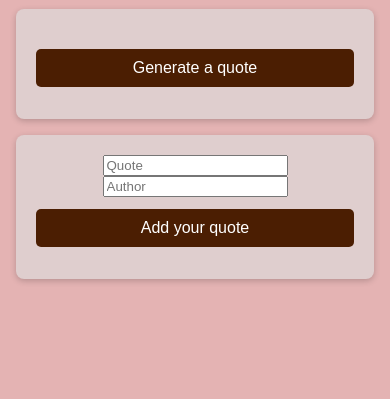
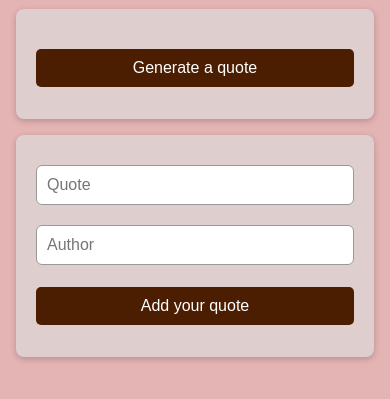
Before and after one commit to Nataliia74/Quote-generator-frontend-and-backend, a plain HTML site: page Frontend/index.html in a window 390 px wide. Shown: the part 95-494 px from the top of the page. Drawn offline with Linux system fonts and the light colour scheme; no server answers.

Commit message:
Changed css for mobile version

```diff
--- a/Frontend/index.html
+++ b/Frontend/index.html
@@ -4,7 +4,7 @@
     <meta charset="UTF-8" />
     <meta name="viewport" content="width=device-width, initial-scale=1.0" />
     <title>Quote generator</title>
-    <link rel="stylesheet" type="text/css" href="style.css"></link>
+    <link rel="stylesheet" type="text/css" href="style.css" />
     <script defer src="quote.js"></script>
   </head>
   <body>
@@ -15,8 +15,8 @@
         <button id="btn" type="button">Generate a quote</button>
       </div>
       <div class="gen_box">
-        <input id="inputAuthor" type="text" min=10 placeholder="Quote">
-        <input id="inputQuote" type="text" placeholder="Author">
+        <input id="inputQuote" type="text" min="10" placeholder="Quote" />
+        <input id="inputAuthor" type="text" placeholder="Author" />
         <button id="btnAdd" type="button">Add your quote</button>
       </div>
     </div>
--- a/Frontend/style.css
+++ b/Frontend/style.css
@@ -6,8 +6,8 @@
 body {
   background-color: #e4b3b3;
   text-align: center;
+  margin: 0;
   padding: 24px;
-  margin: 0;
 }
 
 h1 {
@@ -16,26 +16,34 @@ h1 {
 
 .grid {
   display: grid;
-  grid-template-columns: 1fr 1fr; /* two columns */
-  gap: 40px;
+  grid-template-columns: 1fr 1fr;
+  gap: 24px;
   max-width: 1100px;
   margin: 0 auto;
   width: 100%;
 }
 
-.gen_box,
-.quote_box {
+.quote_box,
+.gen_box {
   background-color: #dfcece;
   padding: 20px;
   border-radius: 8px;
   box-shadow: 0 2px 6px rgba(0, 0, 0, 0.2);
-  margin: 0;
-  overflow-wrap: anywhere;
+  width: 100%;
 }
 
 p {
   font-size: 18px;
   margin-bottom: 20px;
+}
+
+input {
+  width: 100%;
+  padding: 10px;
+  margin: 10px 0;
+  font-size: 16px;
+  border-radius: 6px;
+  border: 1px solid #999;
 }
 
 button {
@@ -46,7 +54,7 @@ button {
   border-radius: 5px;
   background-color: #4b1e02;
   color: white;
-  margin: 20px;
+  margin-top: 12px;
 }
 
 button:hover {
@@ -64,11 +72,6 @@ button:hover {
     gap: 16px;
   }
 
-  .gen_box,
-  .quote_box {
-    max-width: 100%;
-  }
-
   button {
     width: 100%;
     max-width: 320px;
```
